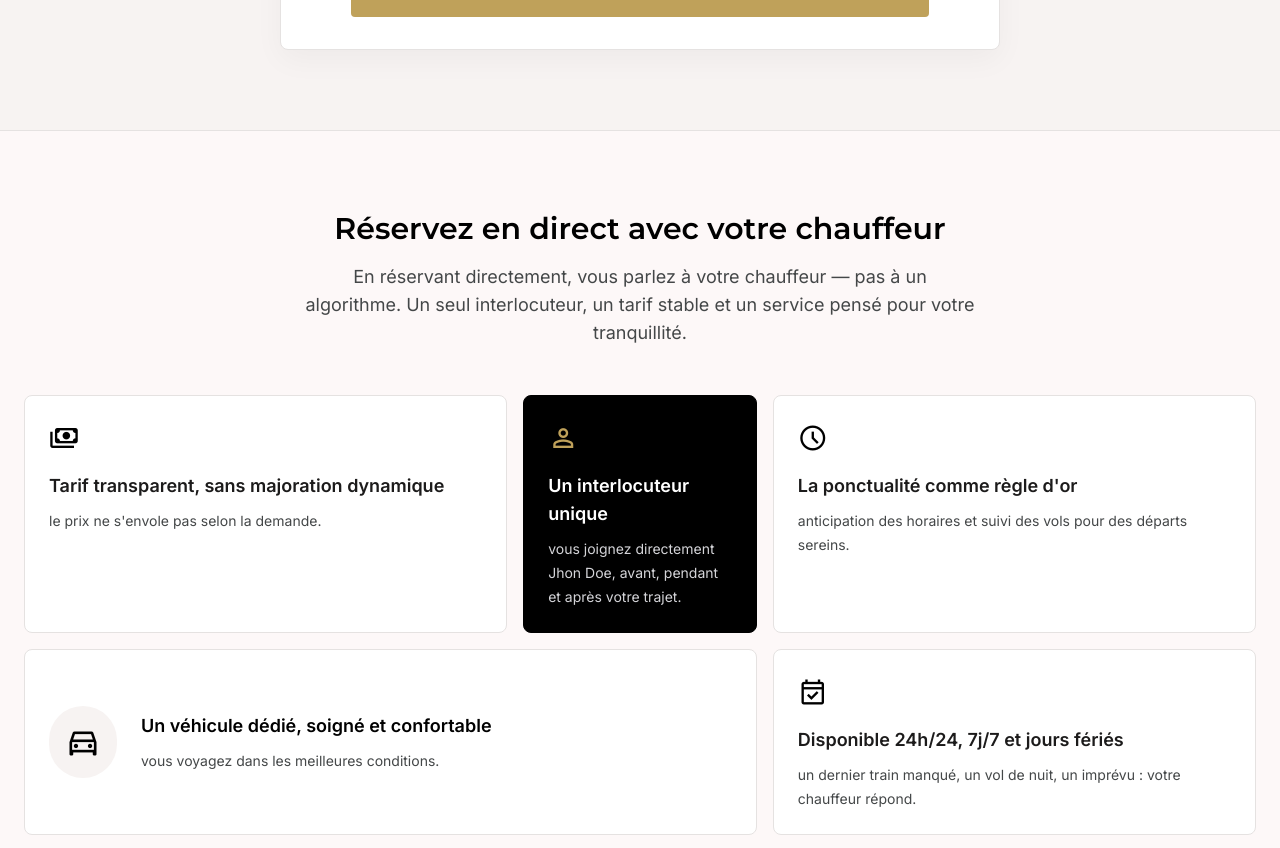
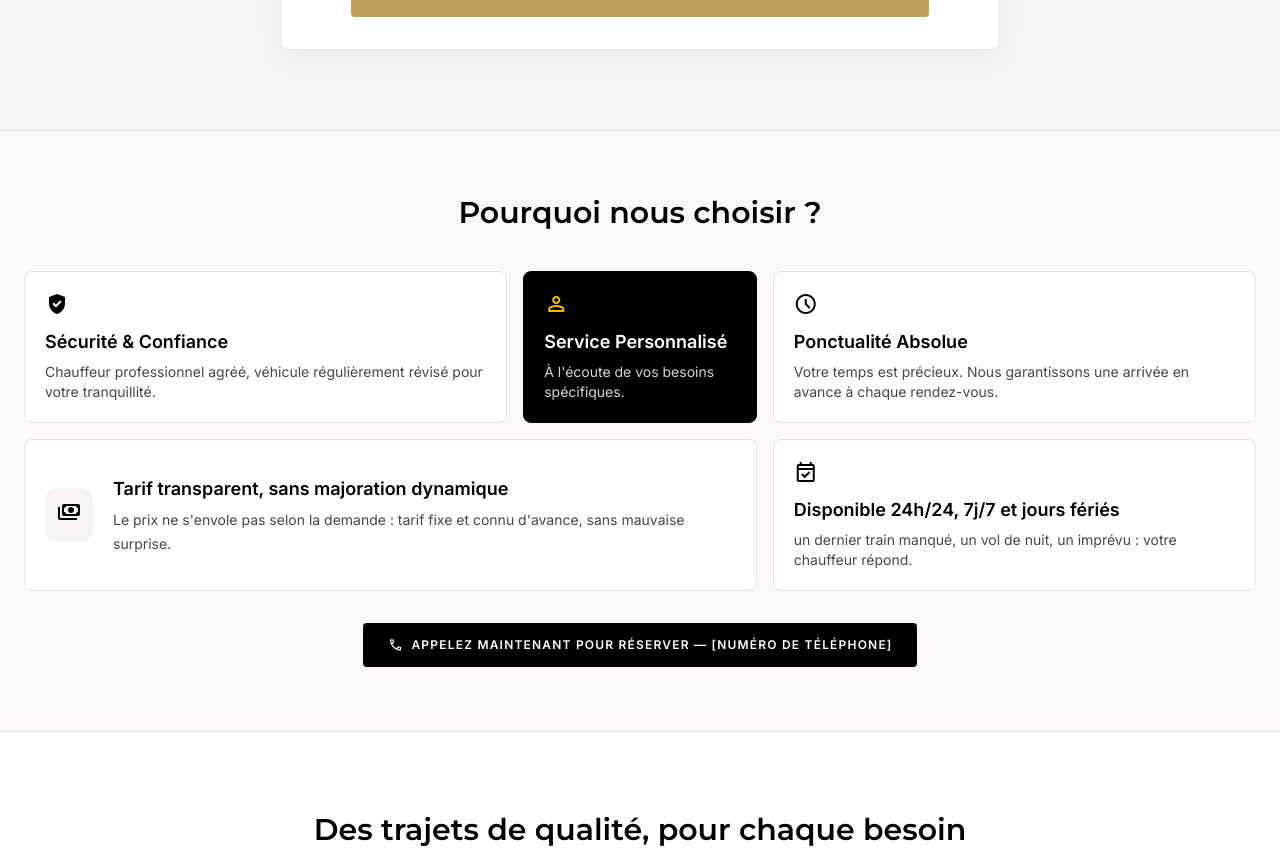
Before and after one commit to Peter-Binate/souhalio-vtc, a Next.js app: page / in a window 1280 px wide. Shown: the part 1520-2368 px from the top of the page. Built offline with nearby package versions, Linux system fonts and the light colour scheme; no server answers.

Commit message:
refactor: update advantages section content, styles, and layout for improved visual presentation

```diff
--- a/components/sections/direct-booking.tsx
+++ b/components/sections/direct-booking.tsx
@@ -2,33 +2,33 @@ import { BUSINESS, telHref } from "@/lib/constants";
 
 const ADVANTAGES = [
   {
-    title: "Tarif transparent, sans majoration dynamique",
-    text: "le prix ne s'envole pas selon la demande.",
-    icon: "payments",
+    title: "Sécurité & Confiance",
+    text: "Chauffeur professionnel agréé, véhicule régulièrement révisé pour votre tranquillité.",
+    icon: "verified_user",
     span: "lg:col-span-2",
     dark: false,
     wide: false,
   },
   {
-    title: "Un interlocuteur unique",
-    text: "vous joignez directement Jhon Doe, avant, pendant et après votre trajet.",
+    title: "Service Personnalisé",
+    text: "À l'écoute de vos besoins spécifiques.",
     icon: "person",
     span: "lg:col-span-1",
     dark: true,
     wide: false,
   },
   {
-    title: "La ponctualité comme règle d'or",
-    text: "anticipation des horaires et suivi des vols pour des départs sereins.",
+    title: "Ponctualité Absolue",
+    text: "Votre temps est précieux. Nous garantissons une arrivée en avance à chaque rendez-vous.",
     icon: "schedule",
     span: "lg:col-span-2",
     dark: false,
     wide: false,
   },
   {
-    title: "Un véhicule dédié, soigné et confortable",
-    text: "vous voyagez dans les meilleures conditions.",
-    icon: "directions_car",
+    title: "Tarif transparent, sans majoration dynamique",
+    text: "Le prix ne s'envole pas selon la demande : tarif fixe et connu d'avance, sans mauvaise surprise.",
+    icon: "payments",
     span: "lg:col-span-3",
     dark: false,
     wide: true,
@@ -47,41 +47,39 @@ export function DirectBooking() {
   return (
     <section
       aria-labelledby="direct-booking-heading"
-      className="mx-auto max-w-[1280px] px-6 py-12 md:py-[80px]"
+      className="mx-auto max-w-7xl px-6 py-12 md:py-16"
     >
-      <div className="mb-12 text-center">
+      <div className="mb-10 text-center">
         <h2
           id="direct-booking-heading"
           className="font-headline text-2xl font-semibold text-primary md:text-3xl dark:text-zinc-50"
         >
-          Réservez en direct avec votre chauffeur
+          Pourquoi nous choisir ?
         </h2>
-        <p className="mx-auto mt-4 max-w-2xl text-lg text-muted dark:text-zinc-400">
-          En réservant directement, vous parlez à votre chauffeur — pas à un algorithme. Un
-          seul interlocuteur, un tarif stable et un service pensé pour votre tranquillité.
-        </p>
       </div>
 
       <ul className="grid grid-cols-1 gap-4 md:grid-cols-2 lg:grid-cols-5">
         {ADVANTAGES.map((advantage) => (
           <li
             key={advantage.title}
-            className={`hover-lift rounded-card border p-6 ${advantage.span} ${
+            className={`hover-lift rounded-card border p-5 ${advantage.span} ${
               advantage.dark
                 ? "border-primary bg-primary text-white"
                 : "border-border bg-surface dark:border-zinc-800 dark:bg-zinc-950"
-            } ${advantage.wide ? "flex items-center gap-6" : ""}`}
+            } ${advantage.wide ? "flex items-center gap-4 sm:gap-5" : "flex flex-col justify-start"}`}
           >
             {advantage.wide ? (
               <>
-                <span
-                  aria-hidden="true"
-                  className="material-symbols-outlined hidden rounded-full bg-surface-low p-4 text-4xl! text-primary md:block dark:bg-zinc-900 dark:text-zinc-50"
-                >
-                  {advantage.icon}
-                </span>
+                <div className="hidden rounded-xl bg-surface-low p-3 md:block dark:bg-zinc-900">
+                  <span
+                    aria-hidden="true"
+                    className="material-symbols-outlined block text-3xl text-primary dark:text-zinc-50"
+                  >
+                    {advantage.icon}
+                  </span>
+                </div>
                 <div>
-                  <strong className="mb-2 block text-lg font-semibold text-primary dark:text-zinc-50">
+                  <strong className="mb-1 block text-base font-semibold text-primary sm:text-lg dark:text-zinc-50">
                     {advantage.title}
                   </strong>
                   <span className="text-sm text-muted dark:text-zinc-400">{advantage.text}</span>
@@ -91,13 +89,26 @@ export function DirectBooking() {
               <>
                 <span
                   aria-hidden="true"
-                  className={`material-symbols-outlined mb-4 block text-3xl! ${advantage.dark ? "text-accent" : "text-primary dark:text-zinc-50"}`}
+                  className={`material-symbols-outlined mb-3 block text-2xl ${
+                    advantage.dark
+                      ? "text-amber-400"
+                      : "text-primary dark:text-zinc-50"
+                  }`}
+                  style={advantage.icon === "verified_user" ? { fontVariationSettings: "'FILL' 1" } : undefined}
                 >
                   {advantage.icon}
                 </span>
-                <strong className="mb-2 block text-lg font-semibold">{advantage.title}</strong>
+                <strong
+                  className={`mb-1.5 block text-base font-semibold sm:text-lg ${
+                    advantage.dark ? "text-white" : "text-primary dark:text-zinc-50"
+                  }`}
+                >
+                  {advantage.title}
+                </strong>
                 <span
-                  className={`text-sm ${advantage.dark ? "text-zinc-300" : "text-muted dark:text-zinc-400"}`}
+                  className={`text-sm ${
+                    advantage.dark ? "text-zinc-300" : "text-muted dark:text-zinc-400"
+                  }`}
                 >
                   {advantage.text}
                 </span>
```
